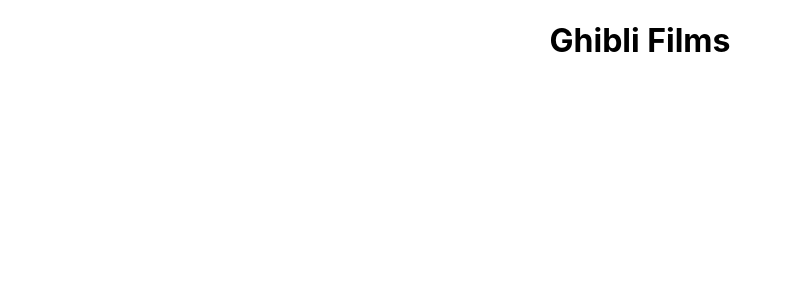
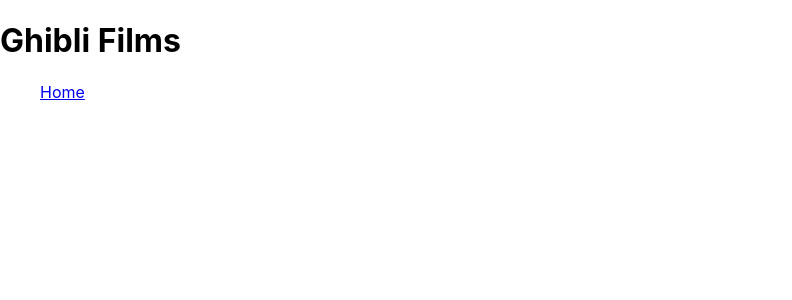
Before and after one commit to mira-kine/nba-router, a React (Create React App) app: page /films/1 in a window 1280 px wide. Shown: the top 300 px of the page, without its empty margins (0-792 px from the left). Built offline with nearby package versions, Linux system fonts and the light colour scheme.

Commit message:
films rendering, working on switches on App.js next

```diff
--- a/src/App.js
+++ b/src/App.js
@@ -1,18 +1,19 @@
 import './App.css';
-import { Switch, Route, BrowserRouter as Router } from 'react-router-dom';
+import { Route, BrowserRouter as Router, Link } from 'react-router-dom';
 import Home from './views/Home/Home';
 
 function App() {
   return (
     <Router>
-      <div className="App">
-        <header className="Ghibli-Header">
-          <h1>Ghibli Films</h1>
-        </header>
+      <header className="Ghibli-Header">
+        <h1>Ghibli Films</h1>
+        <ul>
+          <Link to="/">Home</Link>
+        </ul>
         <Route exact path="/">
           <Home />
         </Route>
-      </div>
+      </header>
     </Router>
   );
 }
```
Also changed, not shown: src/components/GhibliDetail/GhibliDetail.css (added).
